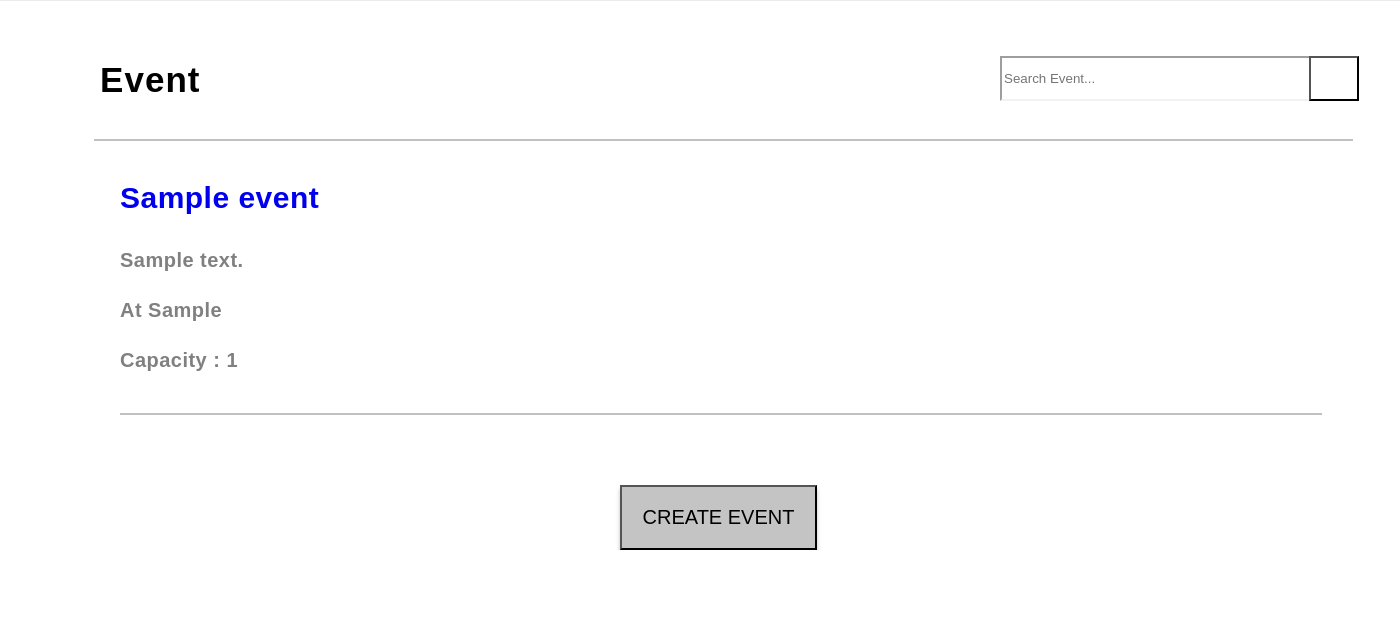
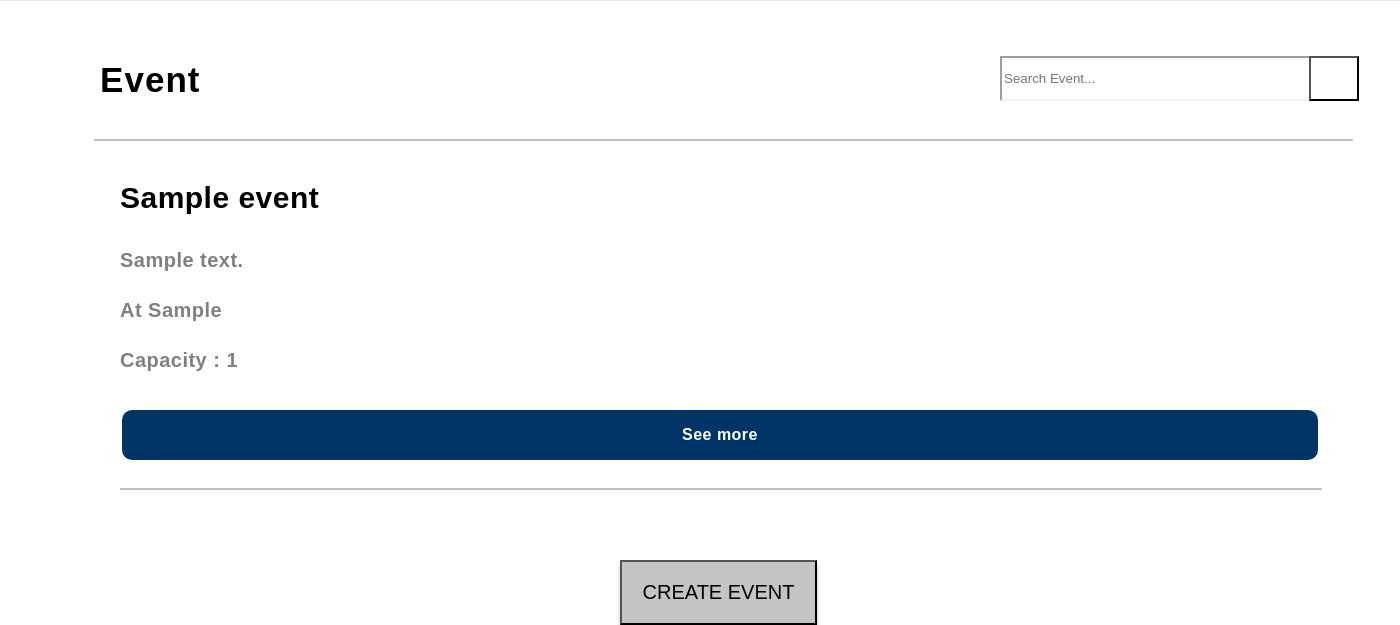
Before and after one commit to bleachjade/Kvent, a Django app: page / in a window 1400 px wide; the page is wider, and only the part inside the window is pictured. Shown: the part 479-1104 px from the top of that part. Before the commit the page ends 1029 px from the top of that part, so only its background shows below. Run offline with Django 3.2, Linux system fonts and the light colour scheme; tables that the repository leaves empty hold one stand-in row (values such as "Sample post").

Commit message:
add see more button to see event detail

```diff
--- a/Kvent/static/css/index.css
+++ b/Kvent/static/css/index.css
@@ -154,6 +154,23 @@ a:hover #event-name {
     color: #003366;
 
 }
+.row {
+    display: flex;
+    justify-content: center;
+}
+.event-button {
+    background-color: #003366; /* Green */
+    border: none;
+    color: white;
+    text-align: center;
+    text-decoration: none;
+    display: block;
+    font-size: 16px;
+    margin: 4px 2px;
+    margin-top: 25px;
+    cursor: pointer;
+    border-radius: 10px;
+}
 
 #event-description {
     width: 1200px;
--- a/Kvent/templates/kvent/index.html
+++ b/Kvent/templates/kvent/index.html
@@ -37,11 +37,12 @@
         <div id="event">
             {% if all_event %}
             {% for event in all_event %}
-            <a href= "{%url 'event-detail' event.id %}"><h4 id="event-name"> {{ event.get_event_name }} </h4></a>
+            <h4 id="event-name"> {{ event.get_event_name }} </h4>
             <h3 id="event-description">
                 {{ event.get_short_description }} <br>
                 At {{ event.get_location }} <br>
                 Capacity : {{ event.get_number_people}}
+                <a href="{% url 'event-detail' event.id %}" class="event-button">See more</a>
             </h3>
             <hr class="line-break">
             {% endfor %}
```
